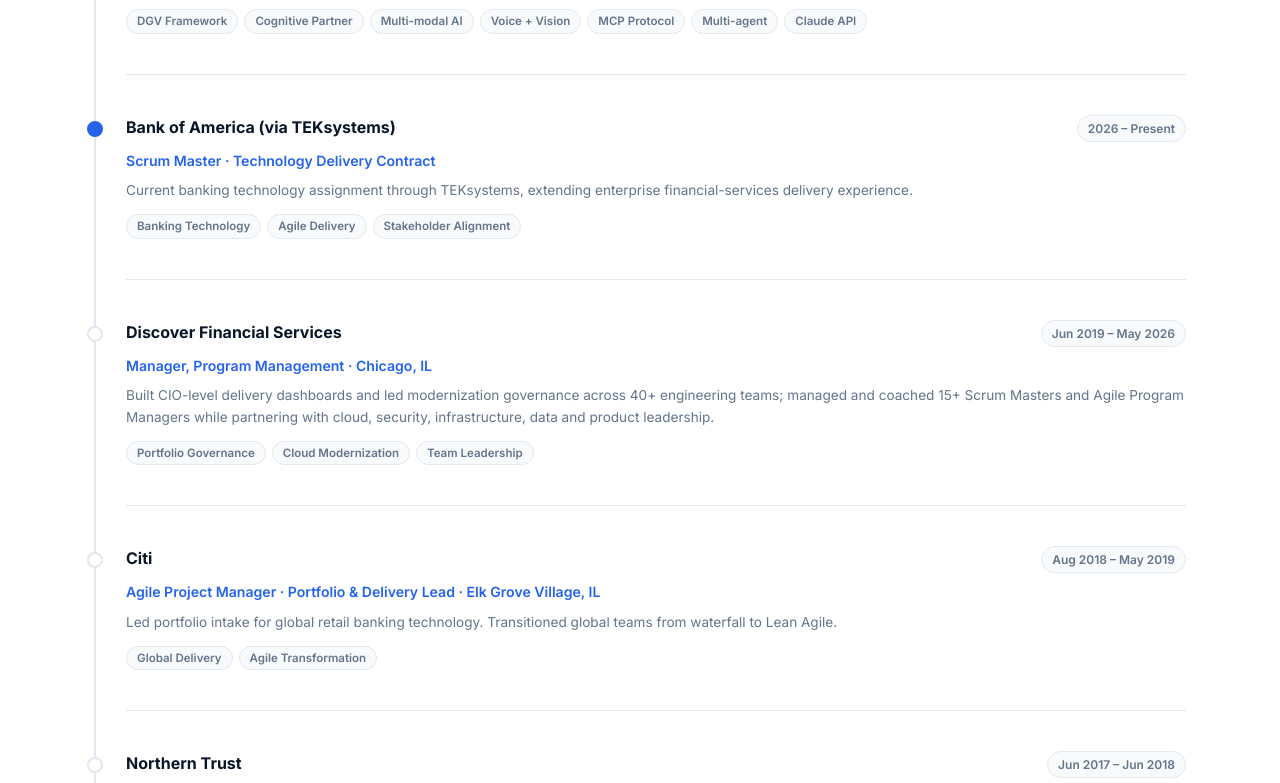
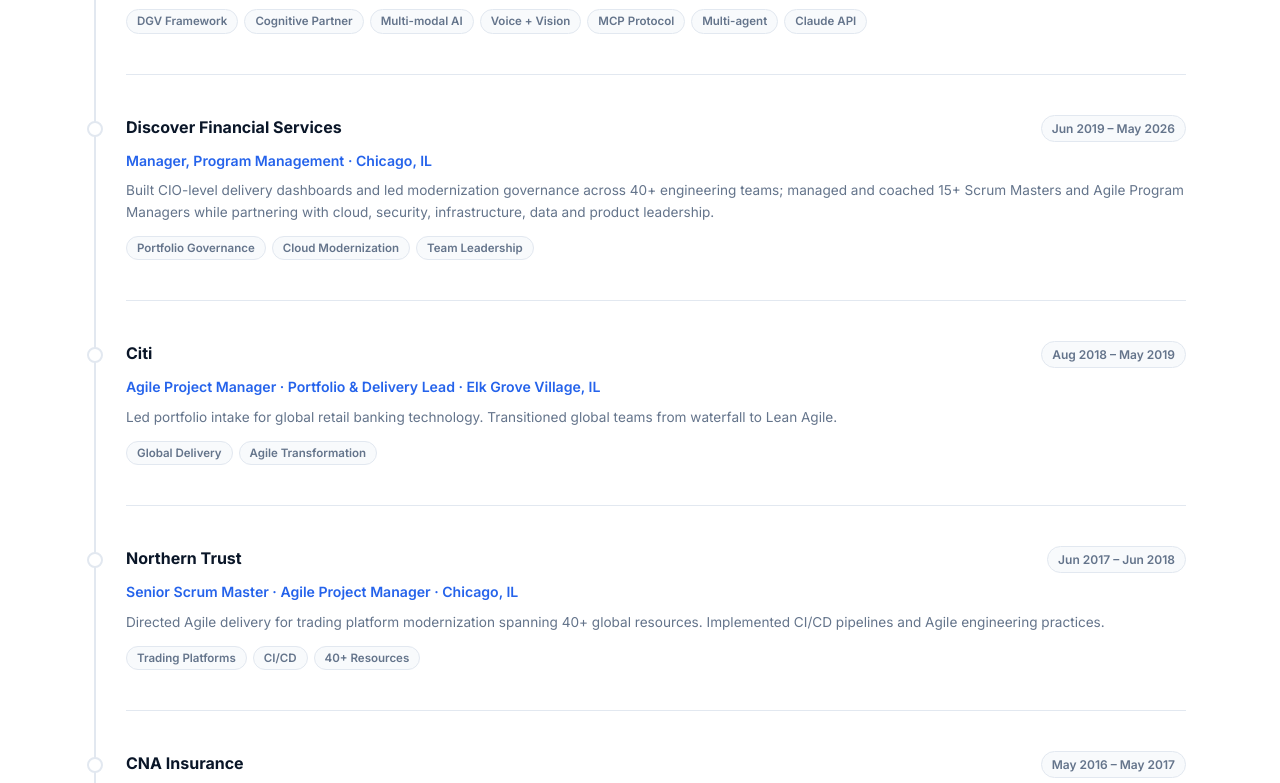
Before and after one commit to pandeydumka/pankajpandey-ai, a website: page public/index.html in a window 1280 px wide. Shown: the part 4917-5700 px from the top of the page. Drawn offline with Linux system fonts and the light colour scheme.

Commit message:
Remove misattributed Bank of America role and keep current contract private

```diff
--- a/public/index.html
+++ b/public/index.html
@@ -326,7 +326,6 @@ footer{background:var(--navy);padding:36px 0;display:flex;align-items:center}
   <div class="section-header"><div class="section-label">Career History</div><div class="section-title">Experience</div><div class="section-sub">20+ years governing technology transformation at scale — in institutions where failure is not an option.</div></div>
   <div class="timeline">
     <div class="timeline-item current"><div class="timeline-dot"></div><div class="timeline-header"><div class="timeline-co">VedaLogic</div><div class="timeline-date">Feb 2026 – Present</div></div><div class="timeline-role">Founder · AI Strategy &amp; Build Leader · Author of DGV &amp; Cognitive Partner Frameworks · Naperville, IL</div><div class="timeline-desc">Founded VedaLogic as an AI automation and product studio, leading discovery, architecture decisions, development workflows, testing, and deployment. Delivered AI-enabled SaaS, customer automation, and multi-agent solutions, including <strong>voice and vision experiments</strong>, MCP-based memory and tools, and responsible AI delivery methods.</div><div class="timeline-tags"><span class="t-tag">DGV Framework</span><span class="t-tag">Cognitive Partner</span><span class="t-tag">Multi-modal AI</span><span class="t-tag">Voice + Vision</span><span class="t-tag">MCP Protocol</span><span class="t-tag">Multi-agent</span><span class="t-tag">Claude API</span></div></div>
-    <div class="timeline-item current"><div class="timeline-dot"></div><div class="timeline-header"><div class="timeline-co">Bank of America (via TEKsystems)</div><div class="timeline-date">2026 – Present</div></div><div class="timeline-role">Scrum Master · Technology Delivery Contract</div><div class="timeline-desc">Current banking technology assignment through TEKsystems, extending enterprise financial-services delivery experience.</div><div class="timeline-tags"><span class="t-tag">Banking Technology</span><span class="t-tag">Agile Delivery</span><span class="t-tag">Stakeholder Alignment</span></div></div>
     <div class="timeline-item"><div class="timeline-dot"></div><div class="timeline-header"><div class="timeline-co">Discover Financial Services</div><div class="timeline-date">Jun 2019 – May 2026</div></div><div class="timeline-role">Manager, Program Management · Chicago, IL</div><div class="timeline-desc">Built CIO-level delivery dashboards and led modernization governance across 40+ engineering teams; managed and coached 15+ Scrum Masters and Agile Program Managers while partnering with cloud, security, infrastructure, data and product leadership.</div><div class="timeline-tags"><span class="t-tag">Portfolio Governance</span><span class="t-tag">Cloud Modernization</span><span class="t-tag">Team Leadership</span></div></div>
     <div class="timeline-item"><div class="timeline-dot"></div><div class="timeline-header"><div class="timeline-co">Citi</div><div class="timeline-date">Aug 2018 – May 2019</div></div><div class="timeline-role">Agile Project Manager · Portfolio &amp; Delivery Lead · Elk Grove Village, IL</div><div class="timeline-desc">Led portfolio intake for global retail banking technology. Transitioned global teams from waterfall to Lean Agile.</div><div class="timeline-tags"><span class="t-tag">Global Delivery</span><span class="t-tag">Agile Transformation</span></div></div>
     <div class="timeline-item"><div class="timeline-dot"></div><div class="timeline-header"><div class="timeline-co">Northern Trust</div><div class="timeline-date">Jun 2017 – Jun 2018</div></div><div class="timeline-role">Senior Scrum Master · Agile Project Manager · Chicago, IL</div><div class="timeline-desc">Directed Agile delivery for trading platform modernization spanning 40+ global resources. Implemented CI/CD pipelines and Agile engineering practices.</div><div class="timeline-tags"><span class="t-tag">Trading Platforms</span><span class="t-tag">CI/CD</span><span class="t-tag">40+ Resources</span></div></div>
```
